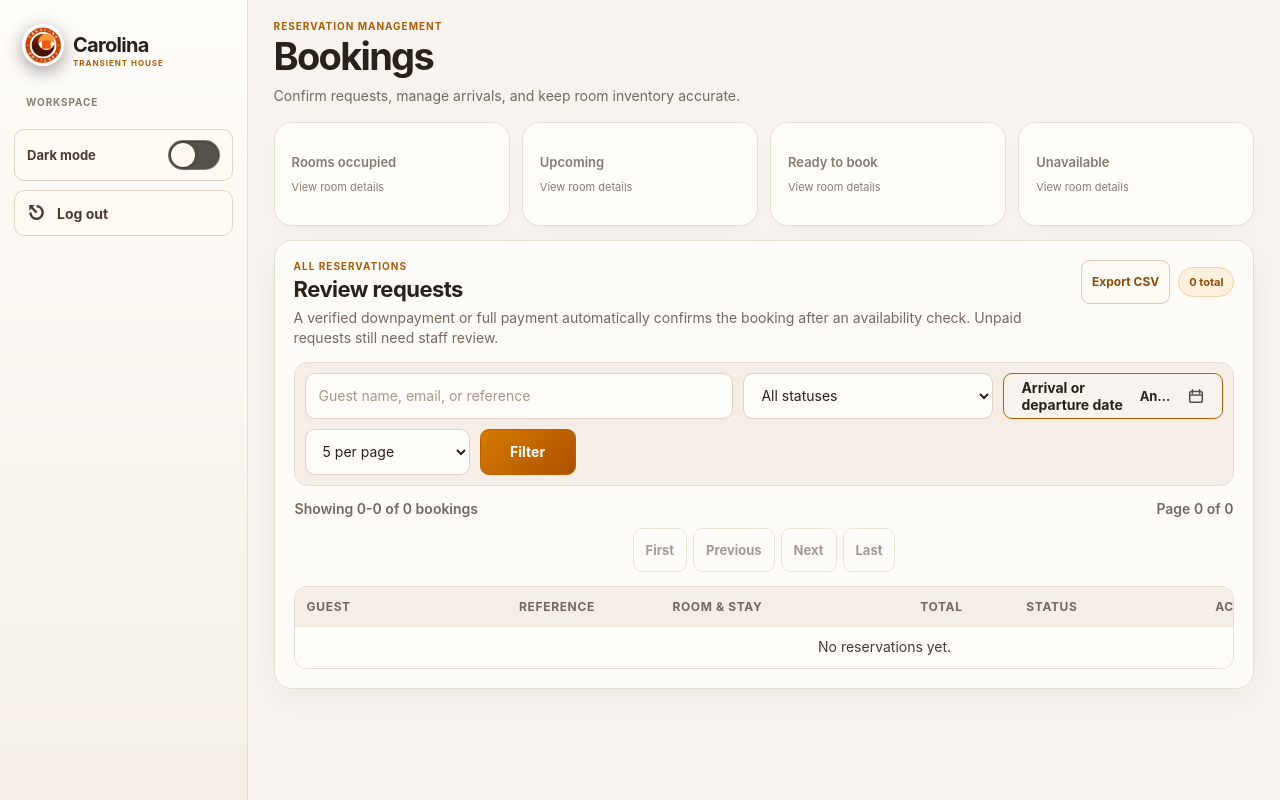
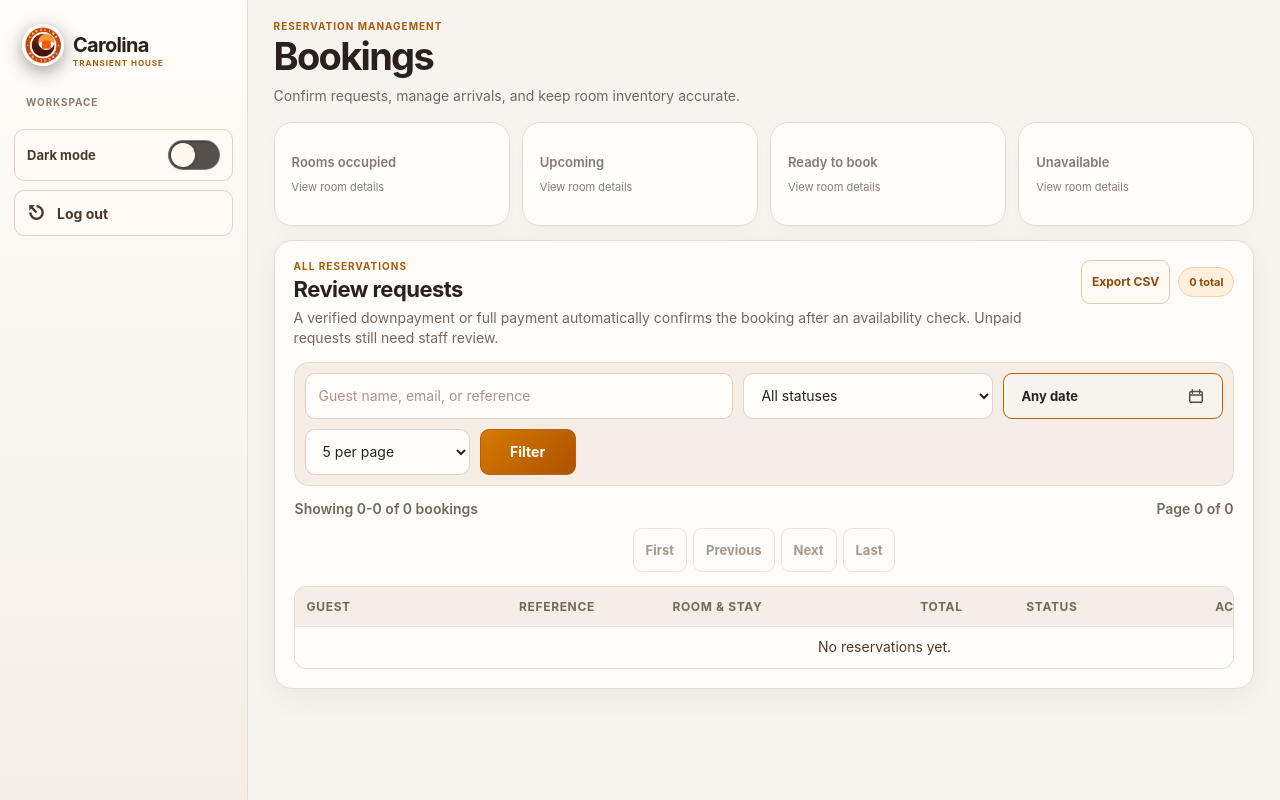
Before and after one commit to almostonehundredpercent/CAROLINA5, a Laravel app: template resources/views/admin/bookings.blade.php in a window 1280 px wide. Run offline with Laravel 12, Linux system fonts and the light colour scheme; the template is opened without the code that fills it, so the values that code supplies are empty; the visitor is signed in with stand-in values (Sample User, id 1); parts of the project's set-up code (start-up, migrations or seed data) failed here and were passed over.

Commit message:
Keep booking date filter label out of visual layout

```diff
--- a/resources/views/admin/bookings.blade.php
+++ b/resources/views/admin/bookings.blade.php
@@ -270,7 +270,7 @@
                     <div class="report-date-field booking-date-field" data-booking-date-calendar>
                         <input type="date" name="arrival" value="{{ request('arrival') }}" aria-label="Arrival or departure date">
                         <button type="button" class="report-date-trigger" data-date-trigger="arrival" aria-haspopup="dialog" aria-expanded="false" aria-controls="booking-arrival-calendar" aria-labelledby="booking-date-label booking-date-value" hidden>
-                            <span id="booking-date-label" class="sr-only">Arrival or departure date</span>
+                            <span id="booking-date-label" hidden>Arrival or departure date</span>
                             <span id="booking-date-value" class="report-date-value" data-date-value>Any date</span>
                             <svg viewBox="0 0 20 20" aria-hidden="true"><rect x="3" y="5" width="14" height="12" rx="2"/><path d="M6 3v4M14 3v4M3 9h14"/></svg>
                         </button>
```
Also changed, not shown: tests/js/admin-report-calendar.test.mjs (+2 -0 lines).
